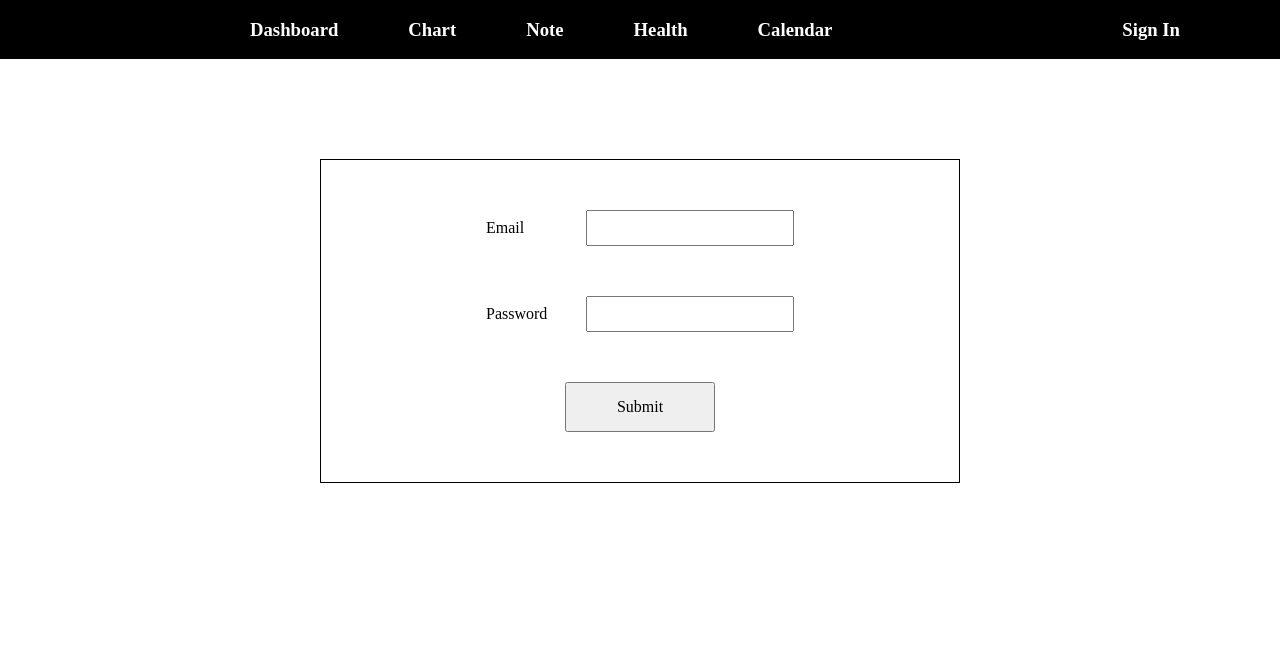
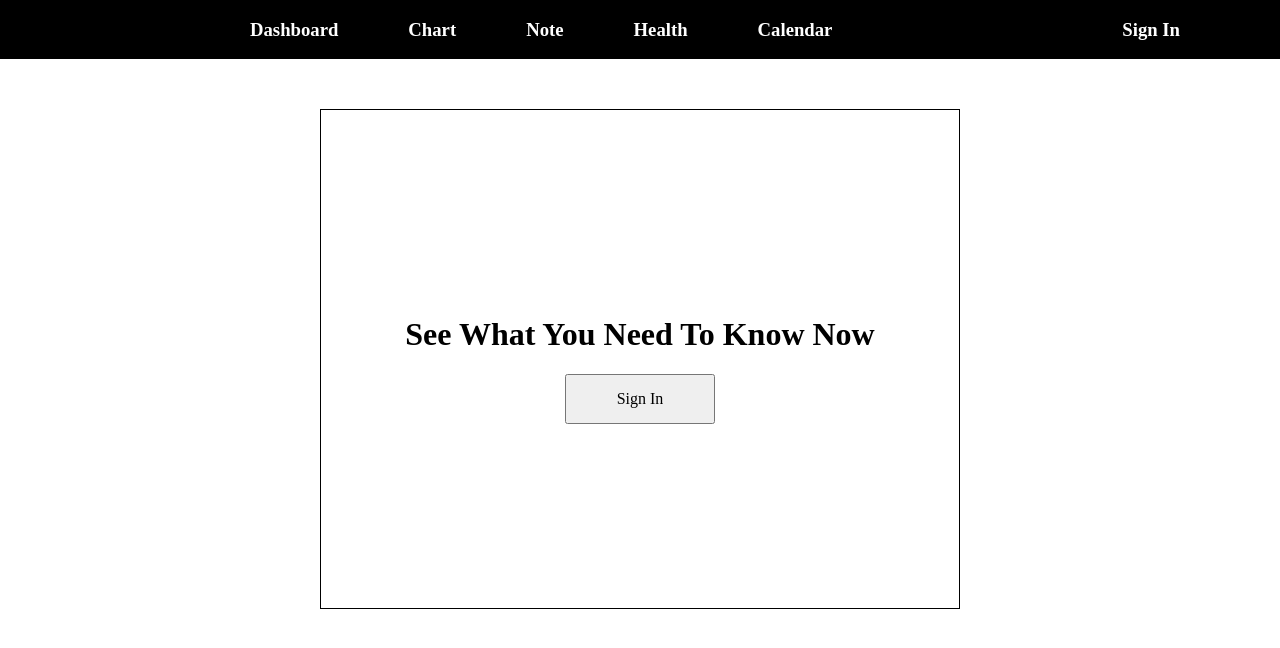
Before and after one commit to ShihYuChang/InfoSnap, a React (Create React App) app: page /signin in a window 1280 px wide. Shown: the top 648 px of the page. Built offline with nearby package versions, Linux system fonts and the light colour scheme; no server answers.

Commit message:
Fixing sign in page display timing

```diff
--- a/src/App.js
+++ b/src/App.js
@@ -1,14 +1,16 @@
-import { useState, useEffect } from 'react';
+import { useState, useEffect, useCallback, useContext } from 'react';
 import ReactLoading from 'react-loading';
 import styled from 'styled-components/macro';
 import { getAuth, onAuthStateChanged } from 'firebase/auth';
-import { UserContextProvider } from './context/userContext';
+import { UserContextProvider, UserContext } from './context/userContext';
 import { EventContextProvider } from './context/eventContext';
 import { StateContextProvider } from './context/stateContext';
 import { DashboardContextProvider } from './context/dashboardContext';
 import { createGlobalStyle } from 'styled-components';
 import Header from './components/Header/Header';
 import { Outlet } from 'react-router-dom';
+import SignInPrompt from './pages/Authentication/SignInPrompt';
+import SignIn from './pages/Authentication/SignIn';
 
 const GlobalStyle = createGlobalStyle`
   #root{
@@ -21,17 +23,19 @@ const Loading = styled(ReactLoading)`
 `;
 
 export default function App() {
-  const [isLoading, setIsLoading] = useState(false);
+  const [isLoading, setIsLoading] = useState(true);
   const [isSignIn, setIsSignIn] = useState(false);
+  const [hasClickedSignIn, setHasClickedSignIn] = useState(false);
 
   useEffect(() => {
     const auth = getAuth();
     onAuthStateChanged(auth, (user) => {
       if (user) {
-        console.log(user);
         setIsLoading(false);
+        setIsSignIn(true);
       } else {
-        console.log('error');
+        setIsLoading(false);
+        setIsSignIn(false);
       }
     });
   }, []);
@@ -43,7 +47,21 @@ export default function App() {
         <Loading type='spinningBubbles' color='#313538' />
       </>
     );
+  } else if (!isLoading && !isSignIn) {
+    return (
+      <>
+        <Header />
+        <SignInPrompt
+          onClick={() => {
+            setHasClickedSignIn(true);
+          }}
+          display={hasClickedSignIn ? 'none' : 'flex'}
+        />
+        <SignIn display={hasClickedSignIn ? 'flex' : 'none'} />
+      </>
+    );
   }
+
   return (
     <>
       <GlobalStyle />
--- a/src/context/userContext.js
+++ b/src/context/userContext.js
@@ -7,6 +7,7 @@ export const UserContext = createContext({
 
 export const UserContextProvider = ({ children }) => {
   const [email, setEmail] = useState(null);
+
   return (
     <UserContext.Provider value={{ email, setEmail }}>
       {children}
--- a/src/pages/Authentication/SignIn.js
+++ b/src/pages/Authentication/SignIn.js
@@ -3,7 +3,9 @@ import { useState, useContext } from 'react';
 import styled from 'styled-components/macro';
 import { UserContext } from '../../context/userContext';
 
-const Wrapper = styled.div``;
+const Wrapper = styled.div`
+  display: ${(props) => props.display};
+`;
 
 const ContentWrapper = styled.form`
   box-sizing: border-box;
@@ -42,7 +44,7 @@ const SubmitBtn = styled.button`
   cursor: pointer;
 `;
 
-export default function SignIn() {
+export default function SignIn({ display }) {
   const questions = [
     { label: 'Email', value: 'email', type: 'text' },
     { label: 'Password', value: 'password', type: 'password' },
@@ -76,7 +78,7 @@ export default function SignIn() {
       });
   }
   return (
-    <Wrapper>
+    <Wrapper display={display}>
       <ContentWrapper onSubmit={signIn}>
         {questions.map((question, index) => (
           <InputWrapper key={index}>
--- a/src/pages/Authentication/SignInPrompt.js
+++ b/src/pages/Authentication/SignInPrompt.js
@@ -5,7 +5,7 @@ const IntroContainer = styled.div`
   box-sizing: border-box;
   width: 50%;
   height: 500px;
-  display: flex;
+  display: ${(props) => props.display};
   margin: 50px auto;
   border: 1px solid black;
   flex-direction: column;
@@ -18,18 +18,12 @@ const Button = styled.button`
   height: 50px;
 `;
 
-export default function SignInPrompt() {
+export default function SignInPrompt({ onClick, display }) {
   const navigate = useNavigate();
   return (
-    <IntroContainer>
+    <IntroContainer display={display}>
       <h1>See What You Need To Know Now</h1>
-      <Button
-        onClick={() => {
-          navigate('/signin');
-        }}
-      >
-        Sign In
-      </Button>
+      <Button onClick={onClick}>Sign In</Button>
     </IntroContainer>
   );
 }
```
